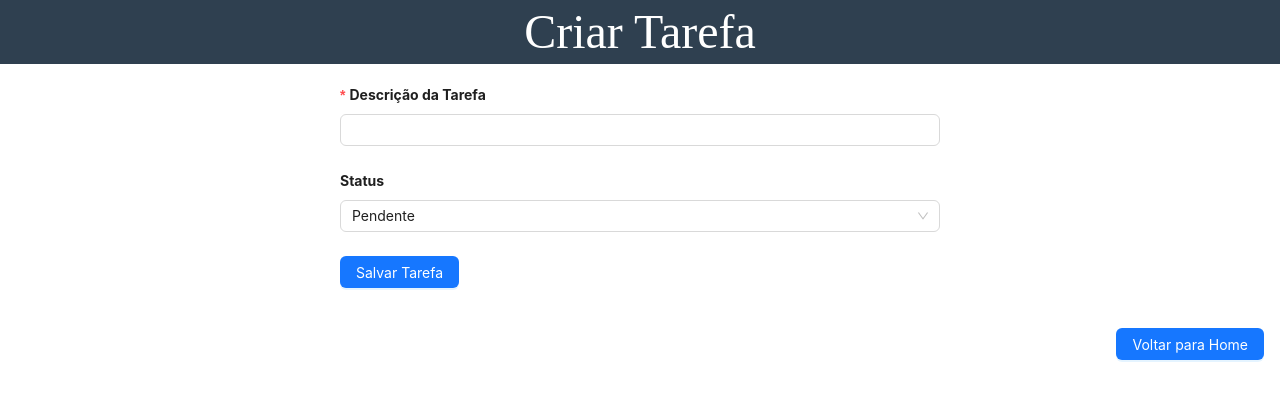
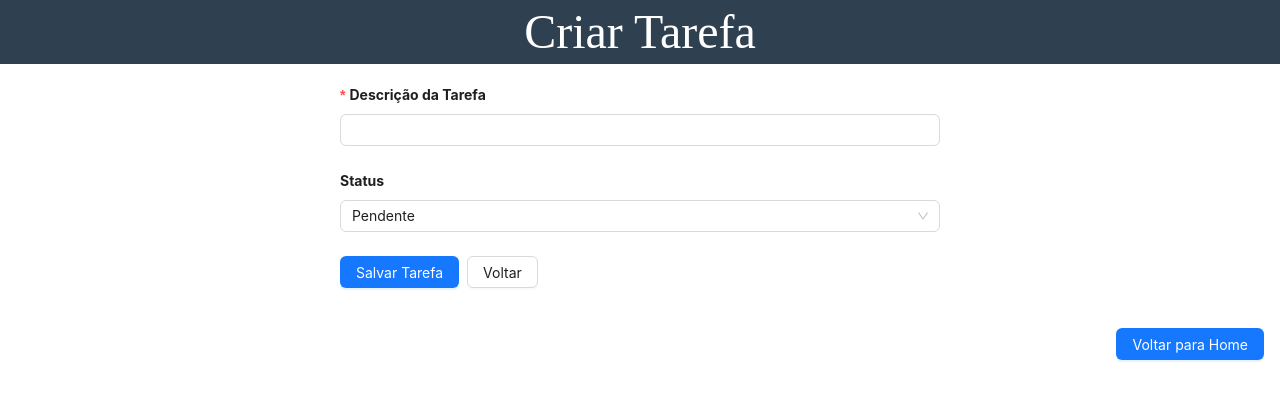
Before and after one commit to APOLOWILKER/web-listatarefa, a React (Vite) app: page /create in a window 1280 px wide. Shown: the top 400 px of the page. Built offline with nearby package versions, Linux system fonts and the light colour scheme.

Commit message:
fix: get text task for update

```diff
--- a/src/componentes/TarefaForm/index.jsx
+++ b/src/componentes/TarefaForm/index.jsx
@@ -1,4 +1,4 @@
-import { useEffect } from 'react';
+import { useEffect, useState, useMemo } from 'react';
 import { Form, Input, Select, Button, message } from 'antd';
 import { useDispatch, useSelector } from 'react-redux';
 import { createTarefaRequest, updateTarefaRequest, fetchTarefasRequest } from '../../redux/actions/tarefasActions';
@@ -12,13 +12,25 @@ const TarefaForm = () => {
   const dispatch = useDispatch();
   const navigate = useNavigate();
   const { id } = useParams();
+
   const tarefas = useSelector((state) => state.tarefas);
+  const tarefa = useMemo(() => tarefas.find((t) => t.id == id), [id, tarefas]);
+
+  const [initialStatus] = useState('Pendente');
 
   useEffect(() => {
     if (id) {
       dispatch(fetchTarefasRequest(id));
     }
   }, [id, dispatch]);
+
+  useEffect(() => {
+    // Atualiza o formulário com os valores da tarefa quando ela é carregada
+    form.setFieldsValue({
+      description: tarefa?.description || '',
+      status: tarefa?.status || initialStatus,
+    });
+  }, [tarefa, form, initialStatus]);
 
   const onFinish = (values) => {
     try {
@@ -37,6 +49,10 @@ const TarefaForm = () => {
     }
   };
 
+  const handleBack = () => {
+    navigate('/');
+  };
+  {console.log(tarefa?.description)}
   return (
     <>
       <CustomHeader pageTitle={id ? 'Editar Tarefa' : 'Nova Tarefa'} />
@@ -48,14 +64,11 @@ const TarefaForm = () => {
             label="Descrição da Tarefa"
             name="description"
             rules={[{ required: true, message: 'Informe a descrição da tarefa' }]}
-            initialValue={id ? tarefas[0]?.description : ''}
+            value={tarefa?.description}
           >
             <Input />
           </Form.Item>
-          {id && tarefas[0]?.imagem && (
-            <img src={tarefas[0].imagem} alt={`Imagem da Tarefa`} style={{ width: '50px' }} />
-          )}
-          <Form.Item style={{ fontWeight: 'bold' }} label="Status" name="status" initialValue="Pendente">
+          <Form.Item style={{ fontWeight: 'bold' }} label="Status" name="status" initialValue={initialStatus}>
             <Select>
               <Option value="Pendente">Pendente</Option>
               <Option value="Finalizada">Finalizada</Option>
@@ -65,6 +78,9 @@ const TarefaForm = () => {
             <Button type="primary" htmlType="submit">
               Salvar Tarefa
             </Button>
+            <Button style={{ marginLeft: 8 }} onClick={handleBack}>
+              Voltar
+            </Button>
           </Form.Item>
         </Form>
       </div>
```
